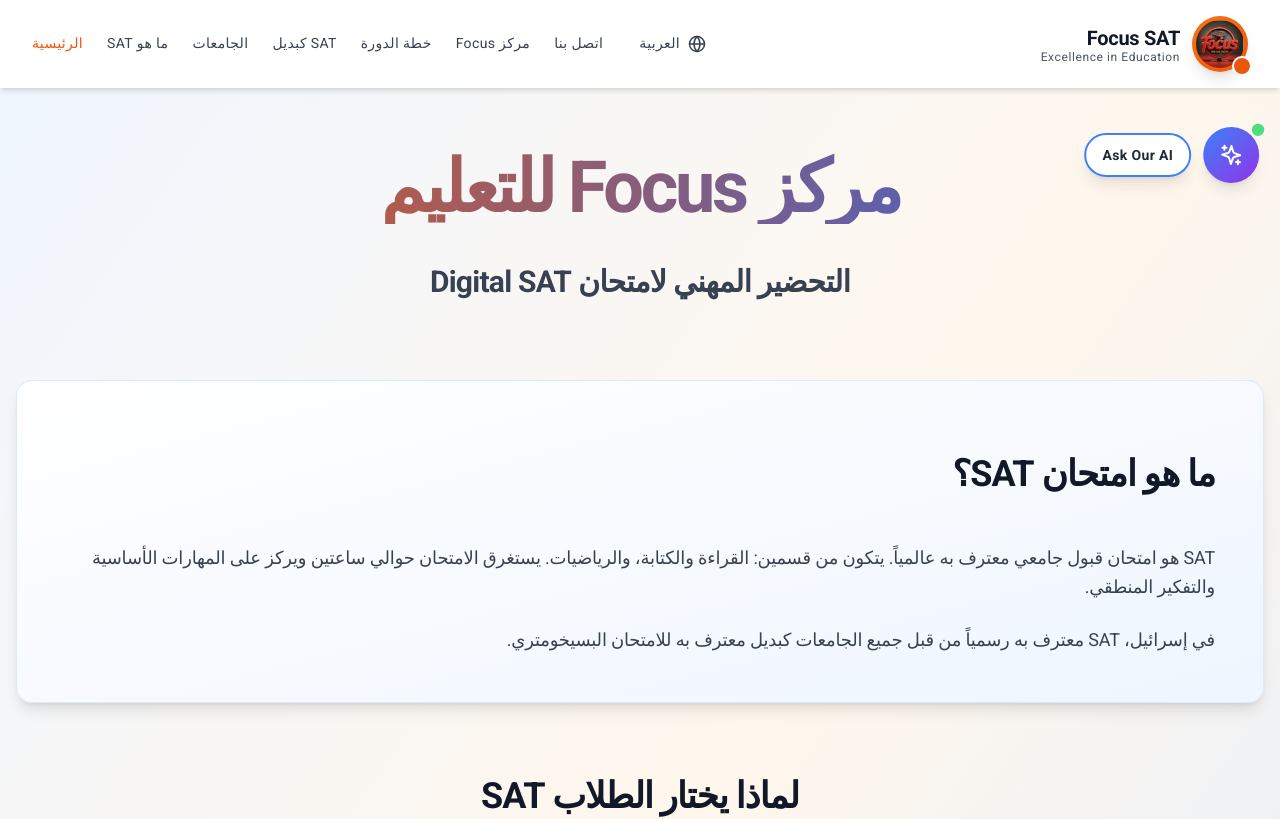
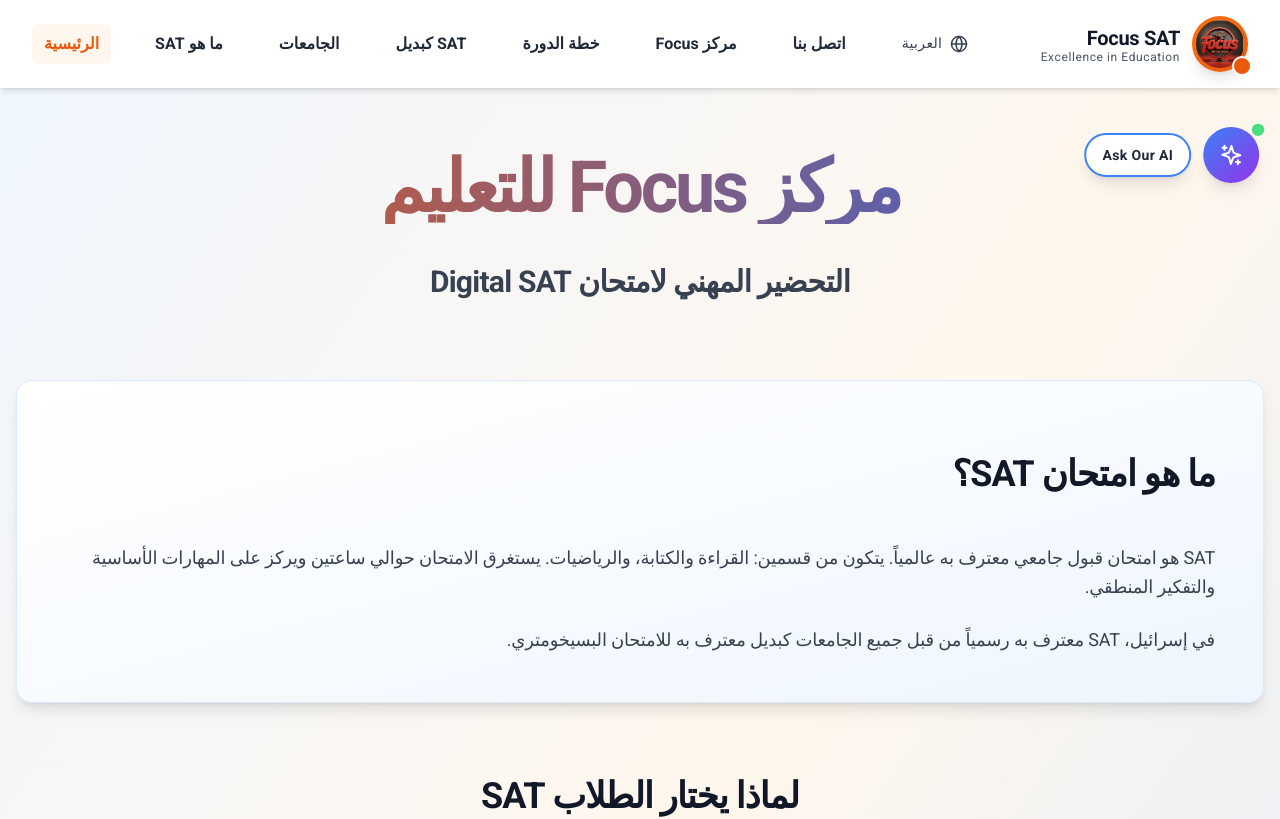
Before and after one commit to mohamadzoubi2806-ctrl/codeforfocusat, a React (Vite) app: page / in a window 1280 px wide. Shown: the top 819 px of the page. Built offline with nearby package versions, Linux system fonts and the light colour scheme.

Commit message:
Updated Header.tsx

```diff
--- a/src/components/layout/Header.tsx
+++ b/src/components/layout/Header.tsx
@@ -71,17 +71,17 @@ export default function Header() {
           </Link>
 
           {/* Desktop Navigation */}
-          <nav className={`hidden lg:flex gap-6 items-center ${isRTL ? 'flex-row-reverse' : ''}`}>
+          <nav className={`hidden lg:flex gap-8 items-center ${isRTL ? 'flex-row-reverse' : ''}`}>
             {links.map((link) => {
               const isActive = location.pathname === link.path;
               return (
                 <Link
                   key={link.path}
                   to={link.path}
-                  className={`transition-colors text-sm font-medium ${
+                  className={`transition-all duration-200 text-base font-semibold px-3 py-2 rounded-lg ${
                     isActive
-                      ? 'text-orange-600 font-bold'
-                      : 'text-gray-700 hover:text-orange-600'
+                      ? 'text-orange-600 bg-orange-50'
+                      : 'text-gray-800 hover:text-orange-600 hover:bg-orange-50'
                   }`}
                 >
                   {link.label}
@@ -135,7 +135,7 @@ export default function Header() {
 
         {/* Mobile Navigation */}
         {mobileMenuOpen && (
-          <nav className={`lg:hidden pb-4 border-t border-gray-100 pt-4 flex flex-col gap-3 ${isRTL ? 'items-end' : 'items-start'}`}>
+          <nav className={`lg:hidden pb-4 border-t border-gray-100 pt-4 flex flex-col gap-2 ${isRTL ? 'items-end' : 'items-start'}`}>
             {links.map((link) => {
               const isActive = location.pathname === link.path;
               return (
@@ -143,11 +143,11 @@ export default function Header() {
                   key={link.path}
                   to={link.path}
                   onClick={() => setMobileMenuOpen(false)}
-                  className={`transition-colors text-sm ${
+                  className={`transition-all duration-200 text-base font-semibold px-4 py-3 rounded-lg w-full ${
                     isActive
-                      ? 'text-orange-600 font-bold'
-                      : 'text-gray-700 hover:text-orange-600'
-                  }`}
+                      ? 'text-orange-600 bg-orange-50'
+                      : 'text-gray-800 hover:text-orange-600 hover:bg-orange-50'
+                  } ${isRTL ? 'text-right' : 'text-left'}`}
                 >
                   {link.label}
                 </Link>
```
